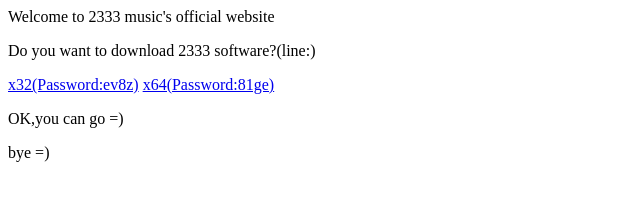
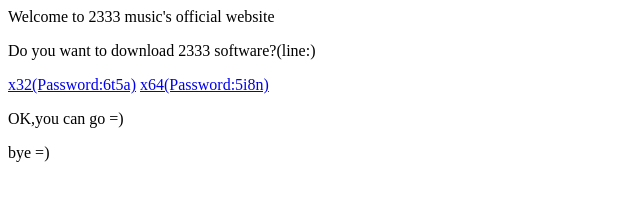
Before and after one commit to xiaoma238/2333Music, a plain HTML site: page index.html in a window 1280 px wide. Shown: the full height of the page, 0-640 px from the left. Drawn offline with Linux system fonts and the light colour scheme.

Commit message:
903429032324324
oua

```diff
--- a/index.html
+++ b/index.html
@@ -9,8 +9,8 @@
     <p>Welcome to 2333 music's official website</p>
     <p>Do you want to download 2333 software?(line:)</p>
 
-    <a href="https://wwc.lanzouq.com/iEZ4E03b74gh">x32(Password:ev8z)</a>
-    <a href="https://wwc.lanzouq.com/iuanK03b74of">x64(Password:81ge)</a>
+    <a href="https://wwc.lanzouq.com/inQvh04c2qxi">x32(Password:6t5a)</a>
+    <a href="https://wwc.lanzouq.com/iB5jx04c2qza">x64(Password:5i8n)</a>
 
     <p>OK,you can go =)</p>
     <p>bye =)</p>
```
Also changed, not shown: 1 other file.
